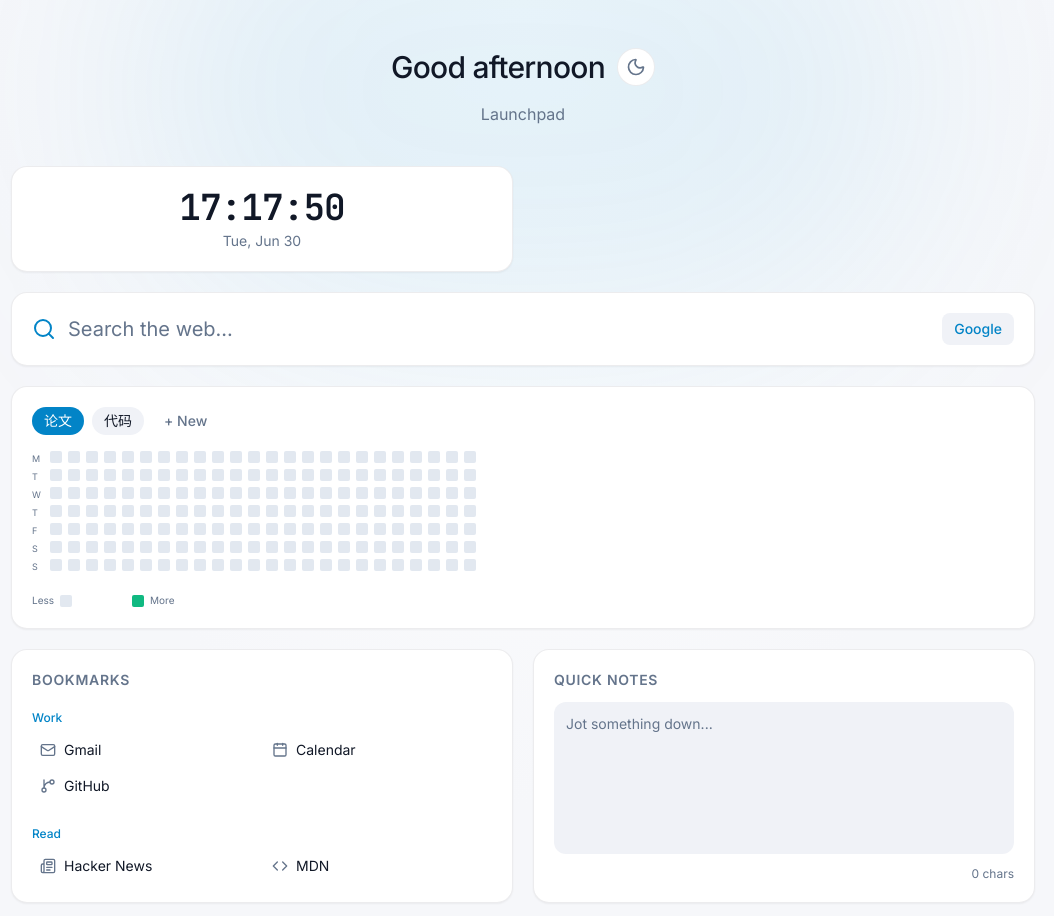
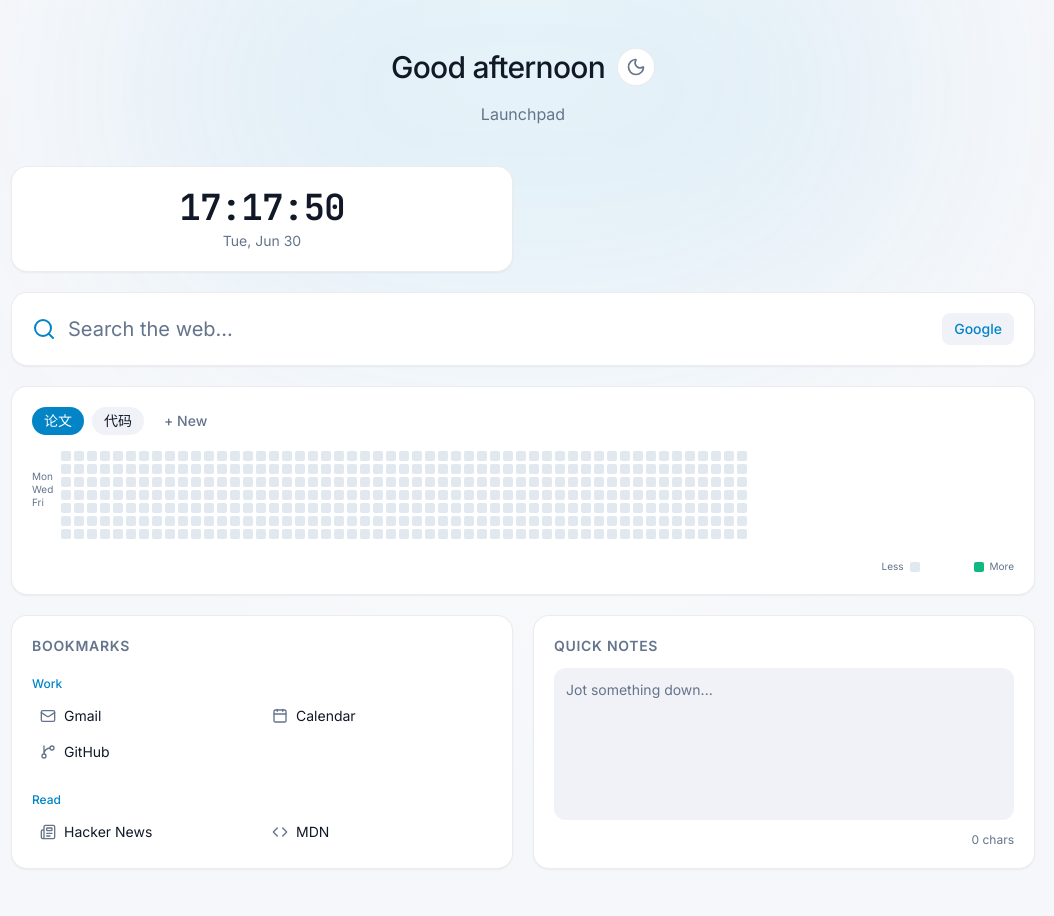
Before and after one commit to Yang-Yiming/tabstart, a React (Vite) app: page / in a window 1280 px wide. Shown: the top 916 px of the page, without its empty margins (117-1171 px from the left). Built offline with nearby package versions, Linux system fonts and the light colour scheme.

Commit message:
Redesign heatmap to match GitHub contribution graph style

```diff
--- a/src/widgets/HeatmapWidget.tsx
+++ b/src/widgets/HeatmapWidget.tsx
@@ -13,7 +13,7 @@ interface HeatmapStore {
 }
 
 const DEFAULT_TOPICS = ['论文', '代码']
-const WEEKS = 24
+const WEEKS = 53
 const MAX_VALUE = 4
 
 function addDays(date: Date, days: number) {
@@ -51,6 +51,21 @@ export function HeatmapWidget() {
     return result
   }, [])
 
+  const monthLabels = useMemo(() => {
+    const labels: { weekIdx: number; label: string }[] = []
+    weeks.forEach((days, idx) => {
+      const firstDay = days[0]
+      const prevMonth = idx > 0 ? weeks[idx - 1][0].getMonth() : -1
+      if (firstDay.getDate() <= 7 && firstDay.getMonth() !== prevMonth) {
+        labels.push({
+          weekIdx: idx,
+          label: firstDay.toLocaleDateString('en-US', { month: 'short' }),
+        })
+      }
+    })
+    return labels
+  }, [weeks])
+
   const getValue = (date: Date) => {
     return store.data[activeTopic]?.[formatKey(date)] ?? 0
   }
@@ -85,7 +100,6 @@ export function HeatmapWidget() {
     }
   }
 
-  const dayLabels = ['Mon', 'Tue', 'Wed', 'Thu', 'Fri', 'Sat', 'Sun']
   const selectedValue = selected ? getValue(selected) : 0
 
   return (
@@ -144,16 +158,34 @@ export function HeatmapWidget() {
         )}
       </div>
 
-      <div className="flex gap-1.5 overflow-x-auto pb-1">
-        <div className="flex flex-col gap-1.5 pt-0.5">
-          {dayLabels.map((label) => (
-            <div key={label} className="h-3 w-3 text-[9px] leading-3 text-text-muted">
-              {label[0]}
+      <div className="flex gap-2 overflow-x-auto pb-1">
+        <div className="flex flex-col gap-[3px] pt-5">
+          {['Mon', 'Wed', 'Fri'].map((label) => (
+            <div
+              key={label}
+              className="flex h-[10px] items-center text-[10px] leading-[10px] text-text-muted"
+            >
+              {label}
             </div>
           ))}
         </div>
+
+        <div className="relative">
+          <div className="pointer-events-none absolute -top-5 left-0 flex h-4 w-full">
+            {monthLabels.map(({ weekIdx, label }) => (
+              <span
+                key={`${label}-${weekIdx}`}
+                className="absolute text-[10px] text-text-muted"
+                style={{ left: `${weekIdx * 13}px` }}
+              >
+                {label}
+              </span>
+            ))}
+          </div>
+
+          <div className="flex gap-[3px]">
             {weeks.map((days, weekIdx) => (
-          <div key={weekIdx} className="flex flex-col gap-1.5">
+              <div key={weekIdx} className="flex flex-col gap-[3px]">
                 {days.map((day) => {
                   const value = getValue(day)
                   const key = formatKey(day)
@@ -165,7 +197,7 @@ export function HeatmapWidget() {
                       aria-label={key}
                       onClick={() => setSelected(day)}
                       className={[
-                    'h-3 w-3 rounded-[2px] transition',
+                        'h-[10px] w-[10px] rounded-[2px] transition',
                         intensityClass(value),
                         isSelected
                           ? 'ring-2 ring-accent dark:ring-accent-dark'
@@ -177,11 +209,13 @@ export function HeatmapWidget() {
               </div>
             ))}
           </div>
+        </div>
+      </div>
 
-      <div className="flex items-center gap-1.5 text-[10px] text-text-muted">
+      <div className="flex items-center justify-end gap-1.5 text-[10px] text-text-muted">
         <span>Less</span>
         {[0, 1, 2, 3, 4].map((v) => (
-          <div key={v} className={['h-3 w-3 rounded-[2px]', intensityClass(v)].join(' ')} />
+          <div key={v} className={['h-[10px] w-[10px] rounded-[2px]', intensityClass(v)].join(' ')} />
         ))}
         <span>More</span>
       </div>
@@ -193,13 +227,13 @@ function intensityClass(value: number) {
   const base = 'bg-emerald-500'
   switch (value) {
     case 0:
-      return 'bg-slate-200 dark:bg-slate-700'
+      return 'bg-slate-200 dark:bg-slate-800'
     case 1:
-      return `${base}/40`
+      return `${base}/30`
     case 2:
-      return `${base}/60`
+      return `${base}/50`
     case 3:
-      return `${base}/80`
+      return `${base}/75`
     case 4:
     default:
       return base
```
Lines whose indentation alone changed are shown as unchanged.
